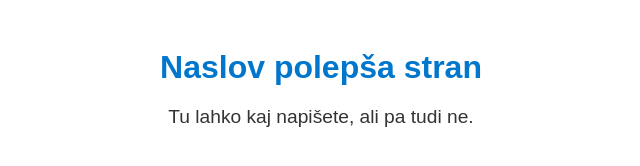
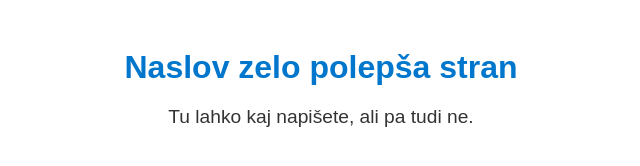
Before and after one commit to Hana-Perman/Hana-Perman.github.io, a plain HTML site: page index.html in a window 1280 px wide. Shown: the whole page, without its empty margins (319-959 px from the left). Drawn offline with Linux system fonts and the light colour scheme.

Commit message:
5 domača naloga drugič

```diff
--- a/index.html
+++ b/index.html
@@ -18,11 +18,12 @@
       p {
          font-size: 1.2em;
          margin-bottom: 10px;
+
       }
    </style>
 </head>
 <body>
-   <h1>Naslov polepša stran</h1>
+   <h1>Naslov zelo polepša stran </h1>
    <p>Tu lahko kaj napišete, ali pa tudi ne.</p>
 </body>
 </html>
```
Also changed, not shown: 1 other file.
